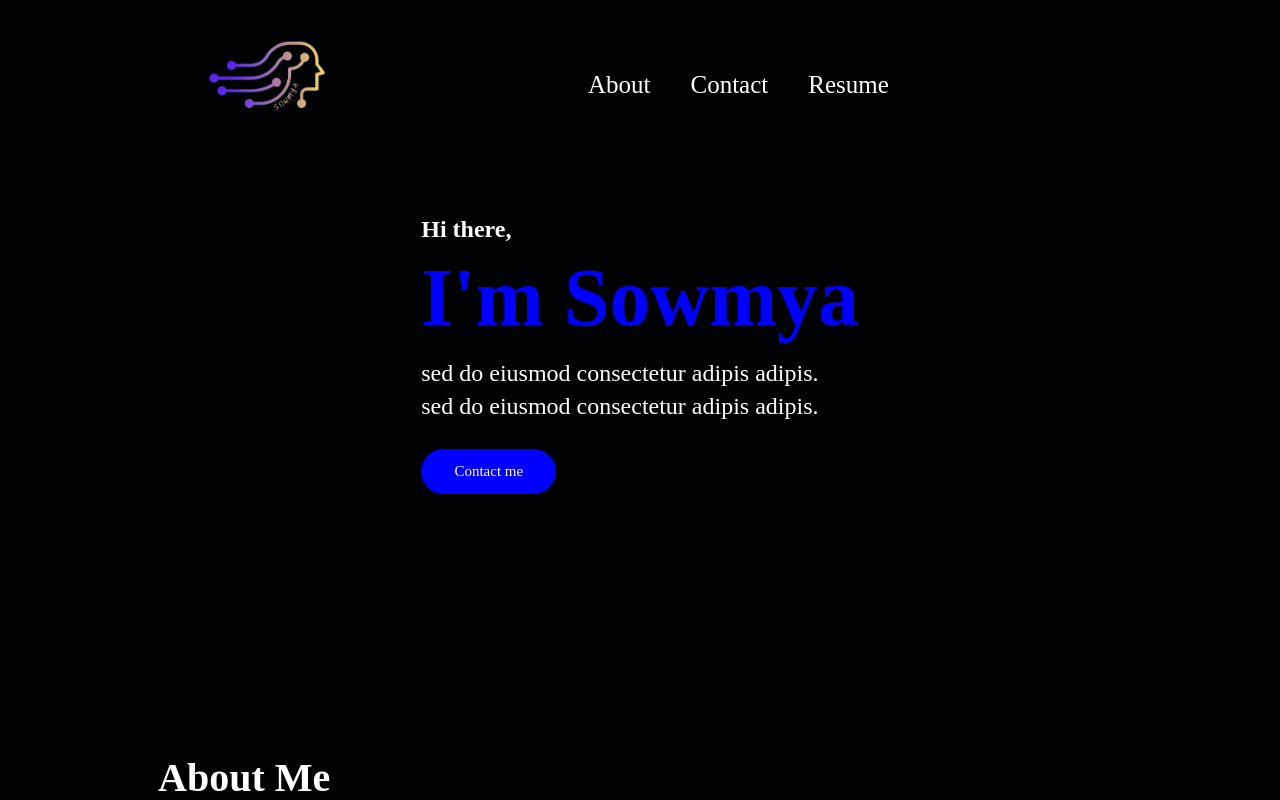
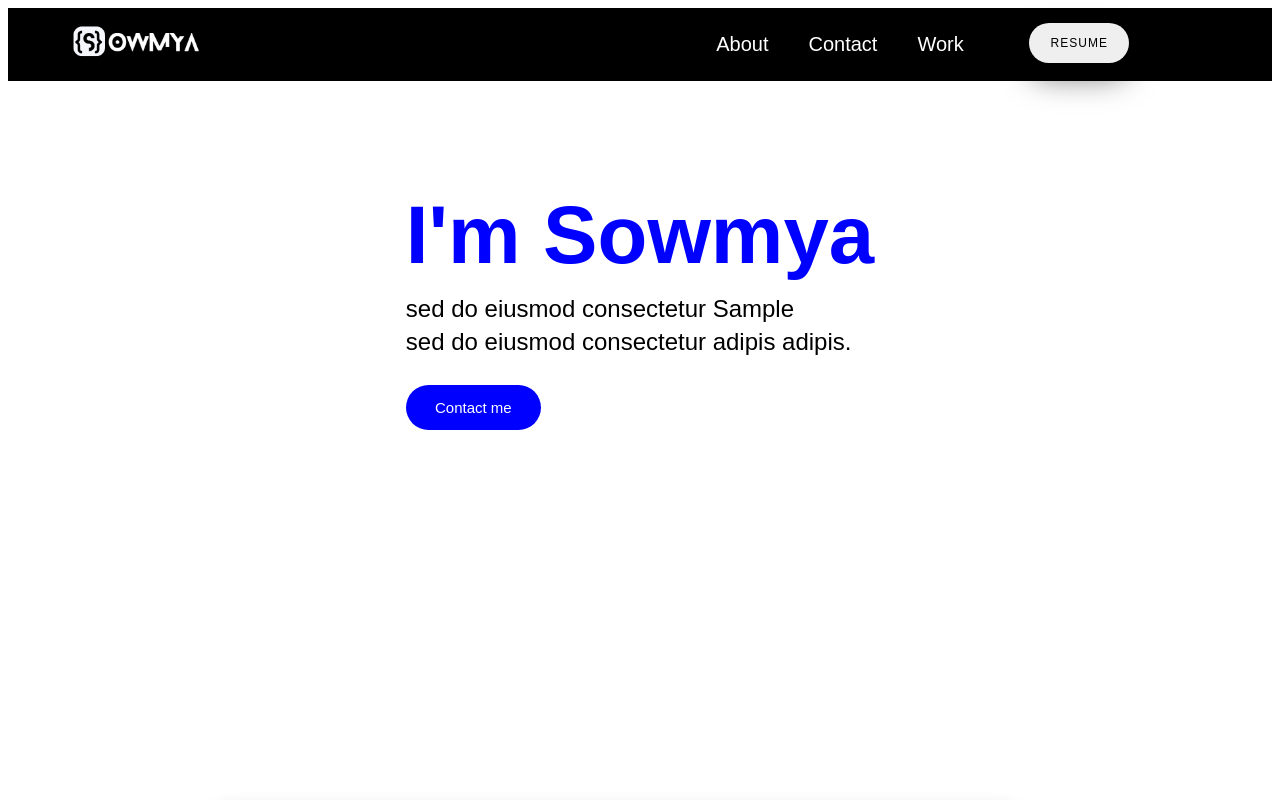
Before and after one commit to sowmya1066/portReact, a React (Vite) app: page / in a window 1280 px wide. Shown: the top 800 px of the page. Built offline with nearby package versions, Linux system fonts and the light colour scheme.

Commit message:
config changes

```diff
--- a/Components/Hero.jsx
+++ b/Components/Hero.jsx
@@ -8,7 +8,7 @@ export default function Hero() {
           <h2>Hi there,</h2>
           <h1>I'm Sowmya</h1>
           <div className="hero_para">
-            <p>sed do eiusmod consectetur adipis adipis.</p>
+            <p>sed do eiusmod consectetur Sample</p>
             <p>sed do eiusmod consectetur adipis adipis.</p>
           </div>
           <button className="contact--btn">Contact me</button>
--- a/Components/NavBar.jsx
+++ b/Components/NavBar.jsx
@@ -15,7 +15,7 @@ export default function NavBar() {
   };
 
   return (
-    <div>
+    <div className="nav--main">
       <div className="ham--logo">
         <img src={Menu} className="nav-hamburger" onClick={toggleMenu} />
         <img src={Logo} alt="girl who likes to code" className="logo--small" />
@@ -25,9 +25,17 @@ export default function NavBar() {
           <img src={Logo} alt="girl who likes to code" />
         </div>
         <div className="nav--content">
-          <p>About</p>
-          <p>Contact</p>
-          <p>Resume</p>
+          <div className="nav-links-container">
+            <p>About</p>
+            <p>Contact</p>
+            <p>Work</p>
+          </div>
+        </div>
+        <div>
+          <button class="btn">
+            <span class="btn-text-one">Resume</span>
+            <span class="btn-text-two">Download</span>
+          </button>
         </div>
         <button className="nav-close-btn" onClick={closeMenu}>
           X
--- a/package.json
+++ b/package.json
@@ -15,7 +15,8 @@
     "@fortawesome/free-solid-svg-icons": "^6.5.2",
     "@fortawesome/react-fontawesome": "^0.2.2",
     "react": "^18.2.0",
-    "react-dom": "^18.2.0"
+    "react-dom": "^18.2.0",
+    "react-icons": "^5.2.1"
   },
   "devDependencies": {
     "@types/react": "^18.2.15",
--- a/src/css/About.css
+++ b/src/css/About.css
@@ -55,9 +55,6 @@
     max-width: 320px;
     margin-left: 55px;
     padding: 20px;
-    background-color: rgba(221, 160, 221, 0.68);
-    border-radius: 10px;
-    box-shadow: 0px 5px 15px rgba(0, 0, 0, 0.1);
   }
 
   .about-p {
--- a/src/css/hero.css
+++ b/src/css/hero.css
@@ -10,12 +10,15 @@
   margin-top: 70px;
   font-size: 1.5rem;
 }
-
+.hero_para p {
+  color: black;
+}
 .hero_main {
   display: flex;
   align-items: center;
   justify-content: space-around;
   margin-top: 50px;
+  color: black;
 }
 
 .contact--btn {
--- a/src/css/navbar.css
+++ b/src/css/navbar.css
@@ -1,15 +1,43 @@
+.nav--image img {
+  width: 150px;
+  height: auto;
+  margin-left: -90px;
+}
+
+.nav--main {
+  background-color: black;
+}
+.nav-links-container {
+  padding: 10px;
+  display: flex; /* Use flex to control item alignment */
+  margin-right: 10px;
+}
+
+.nav-links-container:hover {
+  transition: all 0.3s ease-in-out;
+}
+
+.nav-links-container p {
+  margin: 0;
+  padding: 5px 10px;
+  cursor: pointer;
+  flex: 1; /* Make each <p> element grow equally within the flex container */
+  text-align: center; /* Center align text */
+  transition: all 0.3s ease-in-out; /* Smooth transition for width change */
+}
+
+.nav-links-container p:hover {
+  background-color: #0000ff;
+  flex-grow: 2;
+}
+
 .nav--bar {
   display: flex;
+  justify-content: space-around; /* Aligns content in the nav bar */
   align-items: center;
-  justify-content: stretch;
-  margin-top: 25px;
-  margin-left: 130px;
-}
+  padding: 10px;
 
-.nav--image img {
-  width: 180px;
-  height: auto;
-  margin-left: 50px;
+  position: relative; /* Ensures relative positioning for children */
 }
 
 .nav--content {
@@ -17,12 +45,13 @@
   align-items: center;
   justify-content: space-evenly;
   margin-left: 220px;
+  margin-right: -250px;
 }
 
 .nav--content p {
   margin: 0;
-  margin-right: 40px;
-  font-size: 25px;
+  margin-right: 20px;
+  font-size: 20px;
   cursor: pointer;
   position: relative;
 }
@@ -30,22 +59,66 @@
 .nav--content p::before {
   content: "";
   position: absolute;
-  bottom: 0; /* Adjusted for bottom placement */
-  left: 50%; /* Center horizontally */
-  transform: translateX(-50%) scaleX(0); /* Initially hidden and centered */
+  bottom: -5px; /* Adjusted to touch border of other element */
+  left: 0;
   width: 100%;
-  height: 100%;
-  background-color: #0000ff; /* Background color */
-  z-index: -1; /* Behind text */
-  transition: transform 0.3s ease-in-out; /* Smooth ease-in-out transition */
-  border-radius: 10px;
-  padding: 5px;
+  height: 0;
+  background-color: transparent;
+  z-index: -1;
+  transition: height 0.3s ease-in-out;
+  border-radius: 0;
+}
+
+.btn {
+  width: 100px;
+  height: 40px;
+  background: linear-gradient(to top, white);
+  color: black;
+  border-radius: 30px;
+  border: none;
+
+  cursor: pointer;
+  position: relative;
+  box-shadow: 0 15px 30px rgba(0, 0, 0, 0.5);
+  overflow: hidden;
+}
+
+.btn span {
+  font-size: 12px;
+  text-transform: uppercase;
+  letter-spacing: 1px;
+  transition: top 0.5s;
+  color: black;
+}
+
+.btn-text-one {
+  position: absolute;
+  width: 100%;
+  top: 50%;
+  left: 0;
+  transform: translateY(-50%);
+}
+
+.btn-text-two {
+  position: absolute;
+  width: 100%;
+  top: 150%;
+  left: 0;
+  transform: translateY(-50%);
+}
+
+.btn:hover .btn-text-one {
+  top: -100%;
+}
+
+.btn:hover .btn-text-two {
+  top: 50%;
 }
 
 .nav--content p:hover::before {
-  transform: translateX(-50%) scaleX(1); /* Expand from center on hover */
+  height: calc(100% + 10px); /* Adjust to touch border of other element */
+  background-color: #0000ff; /* Background color */
 }
-
 .nav-hamburger {
   display: none; /* Hide hamburger menu by default on larger screens */
 }
--- a/src/css/skills.css
+++ b/src/css/skills.css
@@ -20,7 +20,7 @@
   overflow: hidden; /* Hide overflow to contain absolute positioned elements */
   position: relative; /* Ensure relative positioning for absolute child */
   cursor: pointer;
-  background-color: #1a1920;
+  background-color: black;
 
   /* Add animation */
   animation: rotate 6s infinite linear; /* Adjust duration (6s) and timing function as needed */
--- a/src/index.css
+++ b/src/index.css
@@ -4,11 +4,12 @@
 }
 
 body {
-  background-color: #010203;
+  background-color: white;
+  font-family: Arial, Helvetica, sans-serif;
 }
 
 .skill_head {
-  color: white;
+  color: black;
   font-size: 2.5rem;
   margin-bottom: 35px;
   margin-left: 150px;
```
Also changed, not shown: assets/logo.png, 1 other file (tests, documents, lock files or other folders).
